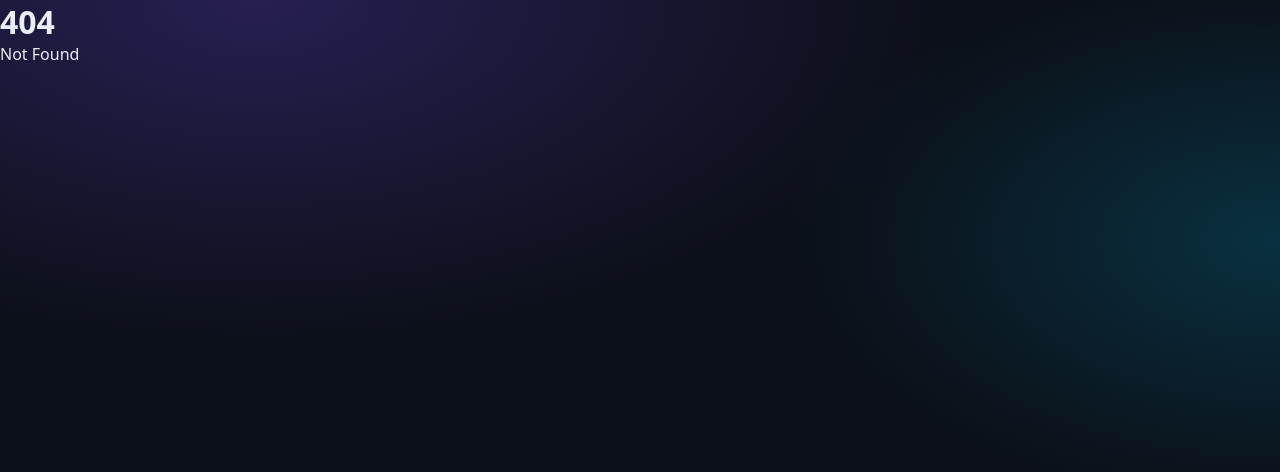
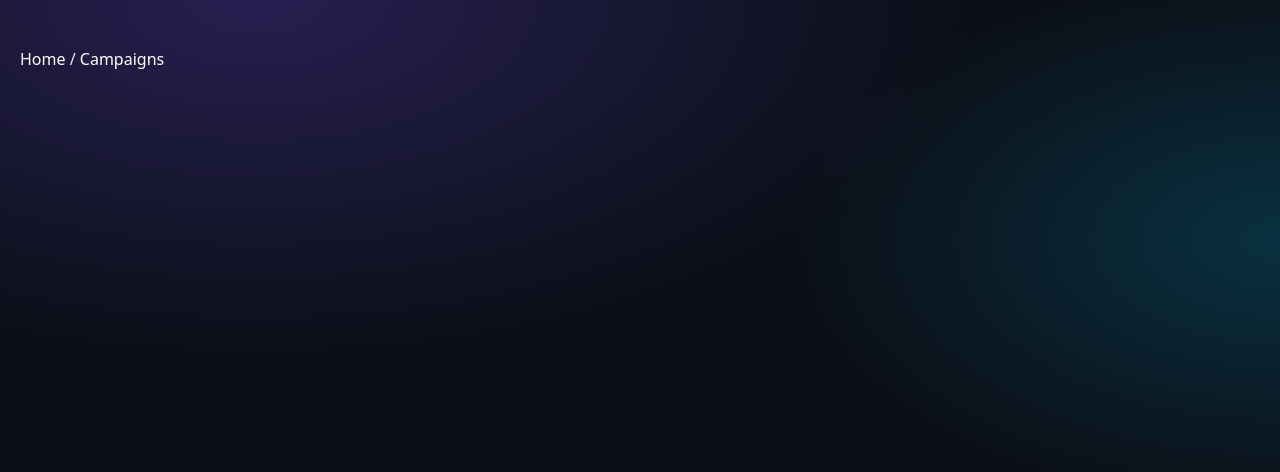
Before and after one commit to toon-van-berkel/DND, a SvelteKit app: page /Campaigns in a window 1280 px wide. Before the commit this address had no page. Shown: the top 472 px of the page. Built offline with nearby package versions, Linux system fonts and the light colour scheme.

Commit message:
Create +page.svelte

```diff
--- /dev/null
+++ b/src/routes/Campaigns/+page.svelte
@@ -0,0 +1,11 @@
+<script>
+    import { base } from '$app/paths';
+</script>
+
+
+<main>
+    <div class="breadcrumbs">
+        <a href="{base}/">Home</a> /
+        <a href="{base}/Campaigns">Campaigns</a>
+    </div>
+</main>
```
